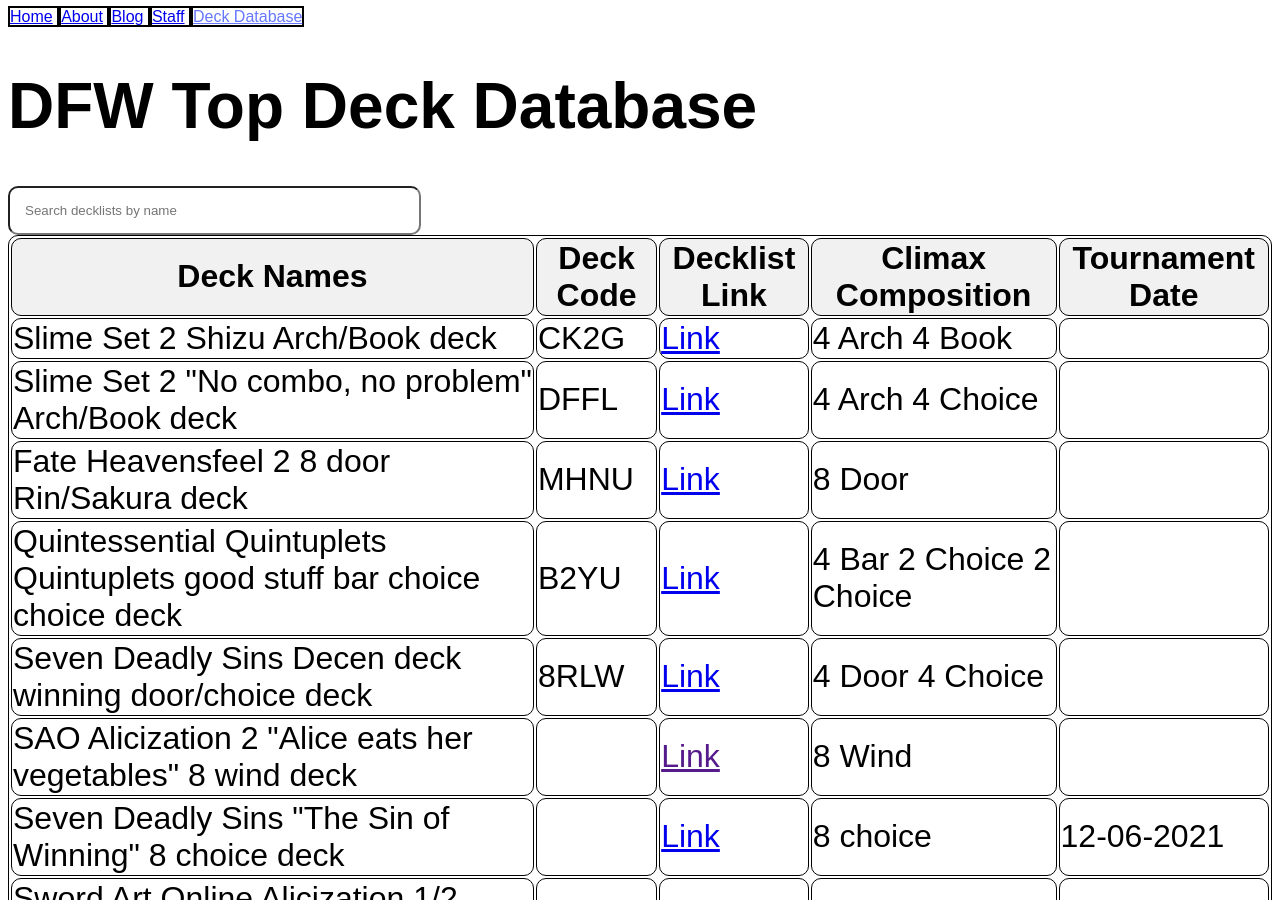
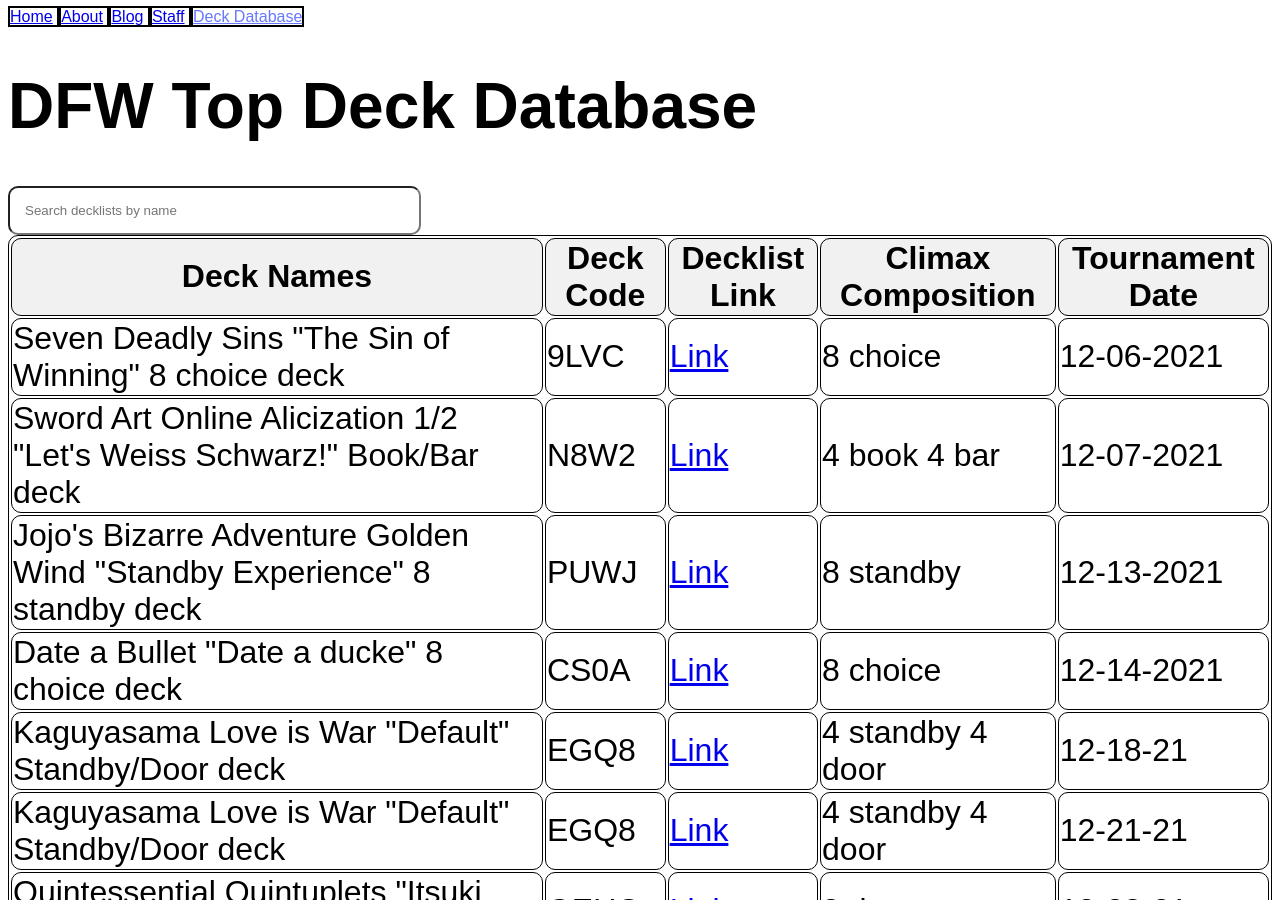
Before and after one commit to cardthrower/cardthrower.github.io, a Jekyll site: the page built from deck.html, in a window 1280 px wide and 900 px high. Built offline with Jekyll 4.4.1, drawn with Linux system fonts in a browser that asks for light colours.

Commit message:
Removed entries without dates

```diff
--- a/_data/decks.yml
+++ b/_data/decks.yml
@@ -1,37 +1,13 @@
 #decklogurl can also be an encoredecks decklist url
 decks:
-- name: Slime Set 2 Shizu Arch/Book deck
-  code: CK2G
 #  links: This is how to implement links for any decks that have them
 #    - name: Game 1
 #      video: https://www.youtube.com/watch?v=bZAgFcFtJTM
 #    - name: Game 2
 #      video: https://www.youtube.com/watch?v=fL9ScnPepX0
-  decklogurl: https://decklog-en.bushiroad.com/view/CK2G?utm_campaign=DFW%20Weiss%20Weekly&utm_medium=email&utm_source=Revue%20newsletter
-  climaxes: 4 Arch 4 Book
-- name: Slime Set 2 "No combo, no problem" Arch/Book deck
-  code: DFFL
-  decklogurl: https://decklog-en.bushiroad.com/view/DFFL?utm_campaign=DFW%20Weiss%20Weekly&utm_medium=email&utm_source=Revue%20newsletter
-  climaxes: 4 Arch 4 Choice
-- name: Fate Heavensfeel 2 8 door Rin/Sakura deck
-  code: MHNU
-  decklogurl: https://decklog-en.bushiroad.com/view/MHNU
-  climaxes: 8 Door
-- name: Quintessential Quintuplets Quintuplets good stuff bar choice choice deck
-  code: B2YU
-  decklogurl: https://decklog-en.bushiroad.com/view/B2YU
-  climaxes: 4 Bar 2 Choice 2 Choice
-- name: Seven Deadly Sins Decen deck winning door/choice deck
-  code: 8RLW
-  decklogurl: https://decklog-en.bushiroad.com/view/8RLW
-  climaxes: 4 Door 4 Choice
-- name: SAO Alicization 2 "Alice eats her vegetables" 8 wind deck
-  code:
-  decklogurl:
-  climaxes: 8 Wind
 - name: Seven Deadly Sins "The Sin of Winning" 8 choice deck
-  code:
-  decklogurl: https://www.encoredecks.com/deck/4qETBpx3I?fbclid=IwAR2ag4XdJvny9fLQv2bg_7H5D6RNS4Vqg0ljQ-nrGLNi0LkE9ec6K1Oeurs
+  code: 9LVC
+  decklogurl: https://decklog-en.bushiroad.com/view/9LVC
   climaxes: 8 choice
   date: 12-06-2021
 - name: Sword Art Online Alicization 1/2 "Let's Weiss Schwarz!" Book/Bar deck
```
